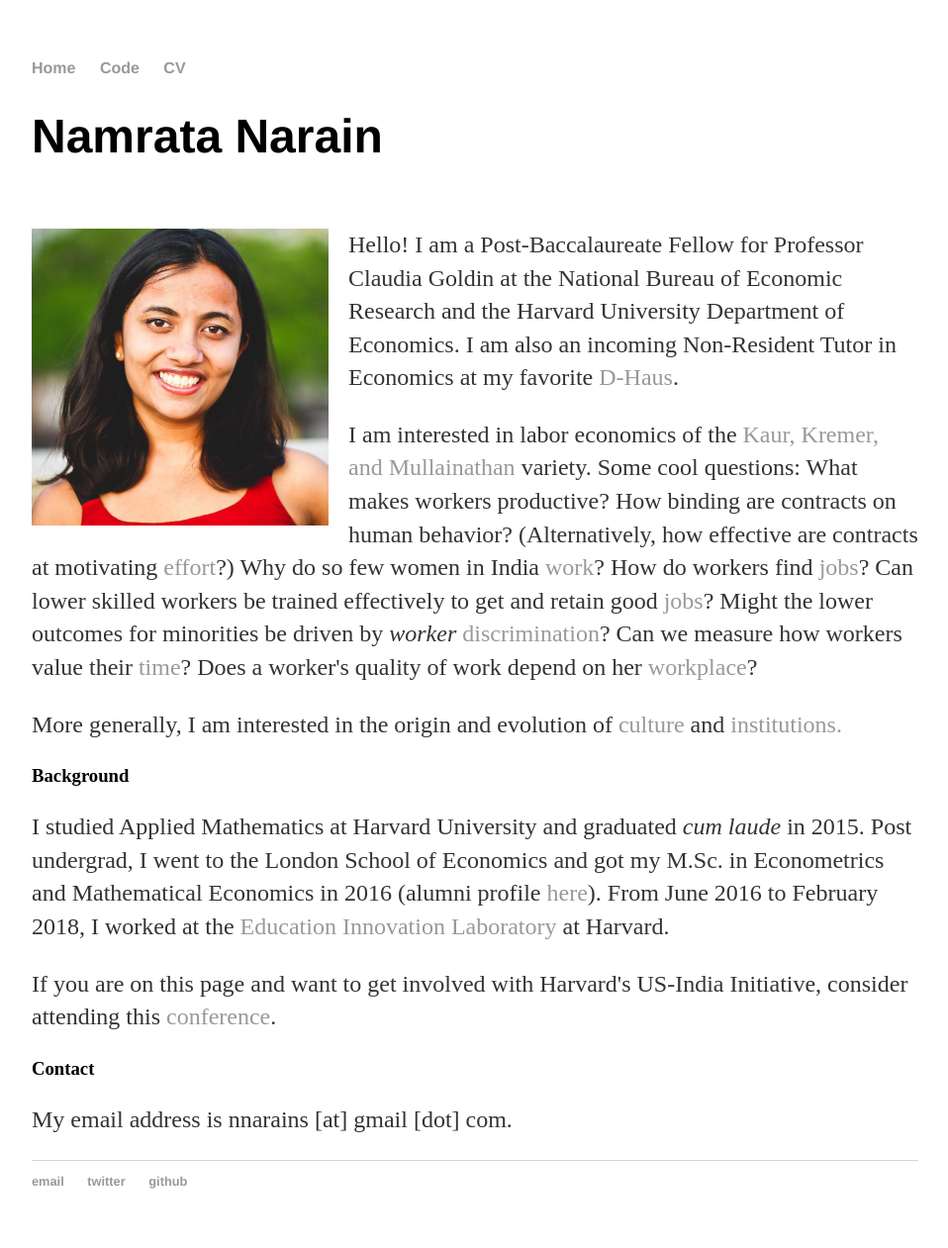
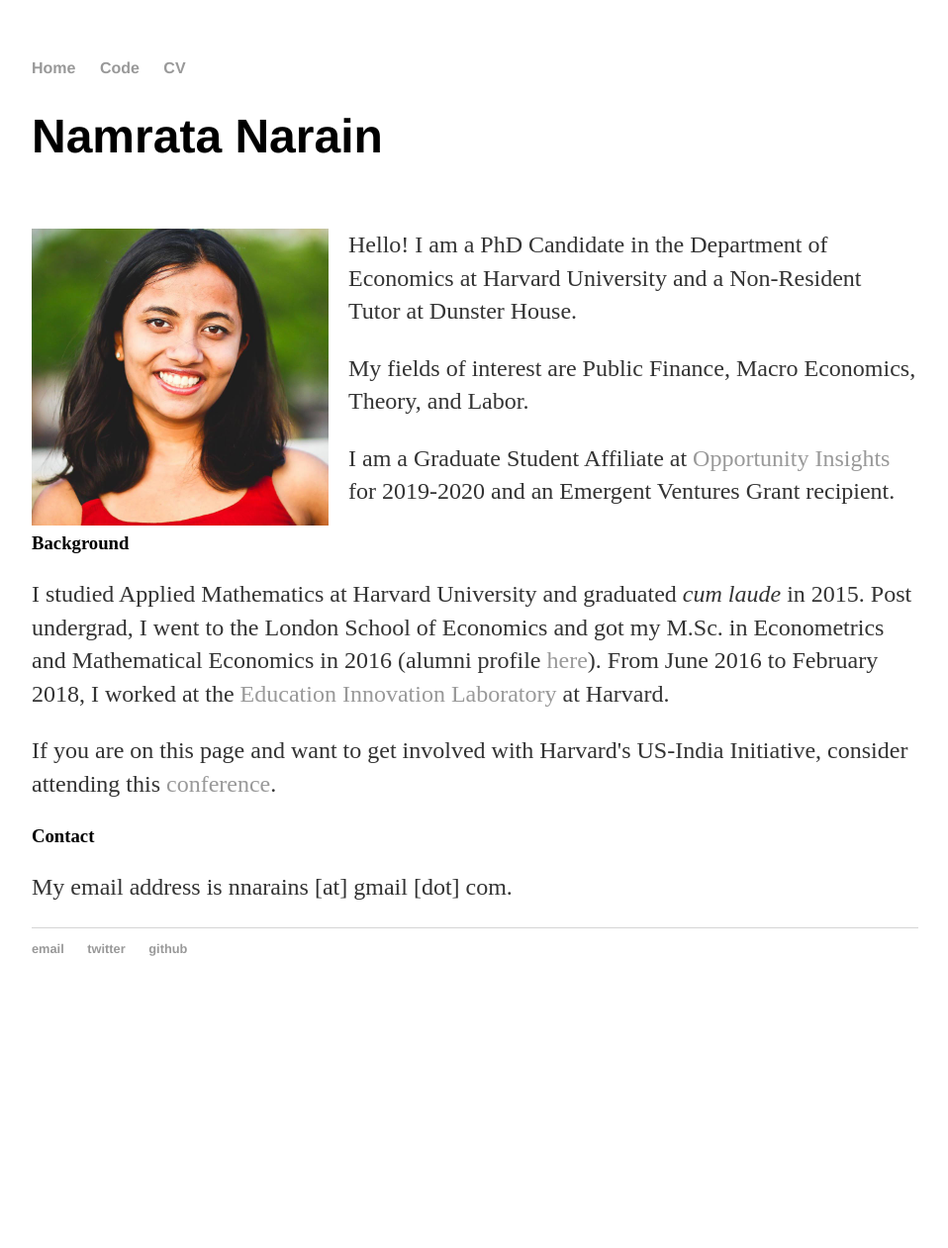
Before and after one commit to namsaxena/namsaxena.github.io, a Jekyll site: the page index.html, which Jekyll copies as it is, in a window 1280 px wide. Shown: the whole page at 99% size, without its empty margins (160-1118 px from the left). Built offline with Jekyll 4.4.1, drawn with Linux system fonts in a browser that asks for light colours; after the commit the page ends 1026 px from its top, so only the background shows below that.

Commit message:
Update index.html

```diff
--- a/index.html
+++ b/index.html
@@ -20,23 +20,15 @@
 			<h1> Namrata Narain </h1>
 			 <p>
 			<br clear="left" /> <img src="https://namsaxena.github.io/images/Narain_Picture.jpg" width = "300" height = "300" align="left" style="PADDING-RIGHT: 20px" style="PADDING-BOTTOM: 10px"/>
-			 Hello! I am a Post-Baccalaureate Fellow for Professor Claudia Goldin at the National Bureau of Economic Research and the Harvard University Department of Economics.
-			I am also an incoming Non-Resident Tutor in Economics at my favorite <a href="https://dunster.harvard.edu/">D-Haus</a>.
+			 Hello! I am a PhD Candidate in the Department of Economics at Harvard University and a Non-Resident Tutor at Dunster House.
 			</p>
 			<p>
-				I am interested in labor economics of the <a href ="http://cega.berkeley.edu/assets/cega_events/17/self-control_at_work.pdf">Kaur, Kremer, and Mullainathan</a> variety.
-			Some cool questions: What makes workers productive? How binding are contracts on human behavior?
-			(Alternatively, how effective are contracts at motivating <a href="https://faculty.smu.edu/millimet/classes/eco7321/papers/fehr%20goette.pdf">effort</a>?)
-			Why do so few women in India <a href="https://www.economist.com/leaders/2018/07/05/why-india-needs-women-to-work">work</a>?
-			How do workers find <a href="http://www.surveyor.nber.org/home/harvard/library/MontgomeryAER.pdf">jobs</a>?
-			Can lower skilled workers be trained effectively to get and retain good <a href="http://www.surveyor.nber.org/home/harvard/library/MontgomeryAER.pdf">jobs</a>?
-			Might the lower outcomes for minorities be driven by <i>worker</i> <a href="https://scholar.harvard.edu/files/fryer/files/two-sided_discrimination.pdf"> discrimination</a>?
-			Can we measure how workers value their <a href="http://www.nber.org/papers/w23906">time</a>?
-			Does a worker's quality of work depend on her <a href="http://documents.worldbank.org/curated/en/959771468000899235/Quality-and-accountability-in-healthcare-delivery-audit-evidence-from-primary-care-providers-in-India">workplace</a>?
-			</p>
-			<p>
-			More generally, I am interested in the origin and evolution of <a href="https://dash.harvard.edu/bitstream/handle/1/11986331/nunn-slave-trade.pdf?sequence=1">culture</a> and <a href="http://www.nber.org/papers/w24798.pdf">institutions.</a>
-			</p>
+			My fields of interest are Public Finance, Macro Economics, Theory, and Labor.
+			 </p>
+
+			 <p>
+				 I am a Graduate Student Affiliate at <a href="https://opportunityinsights.org/">Opportunity Insights</a> for 2019-2020 and an Emergent Ventures Grant recipient.
+			 </p>
 
 			<h3>Background</h3>
 			<p>
```
